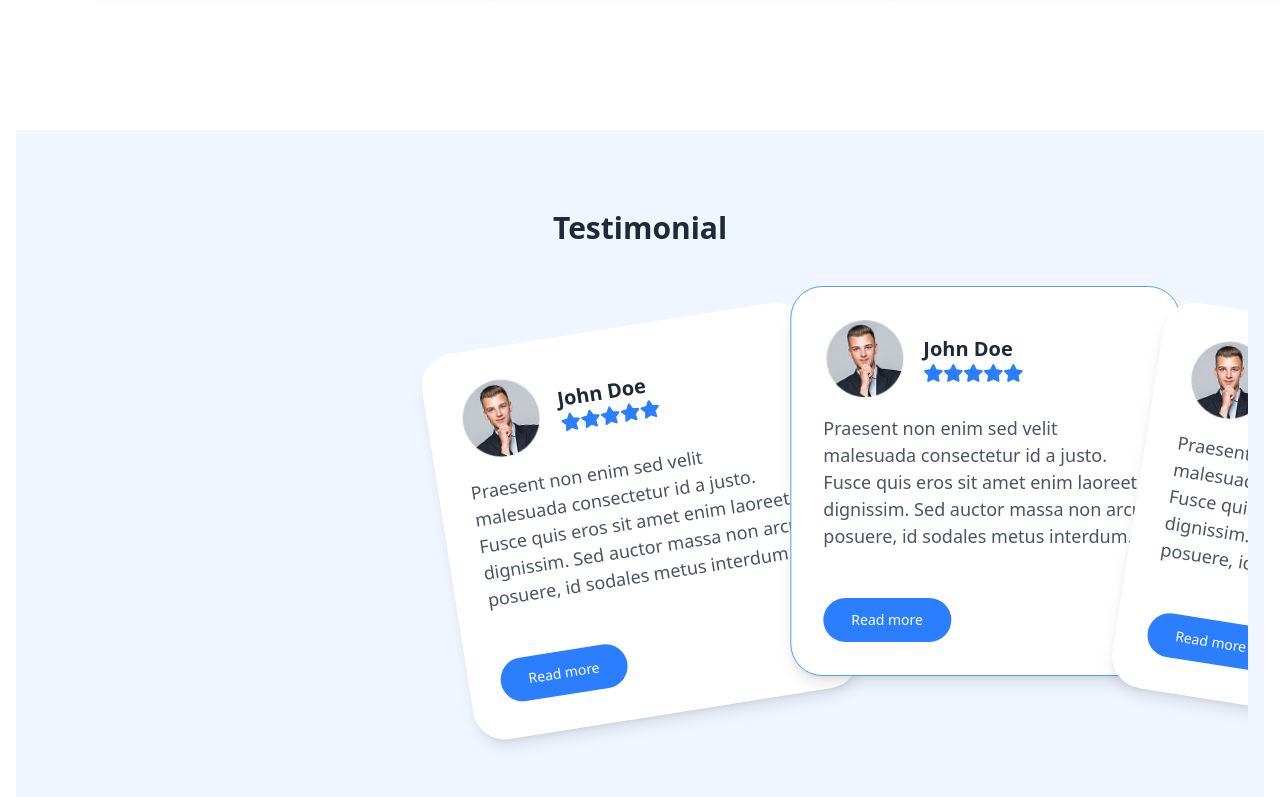
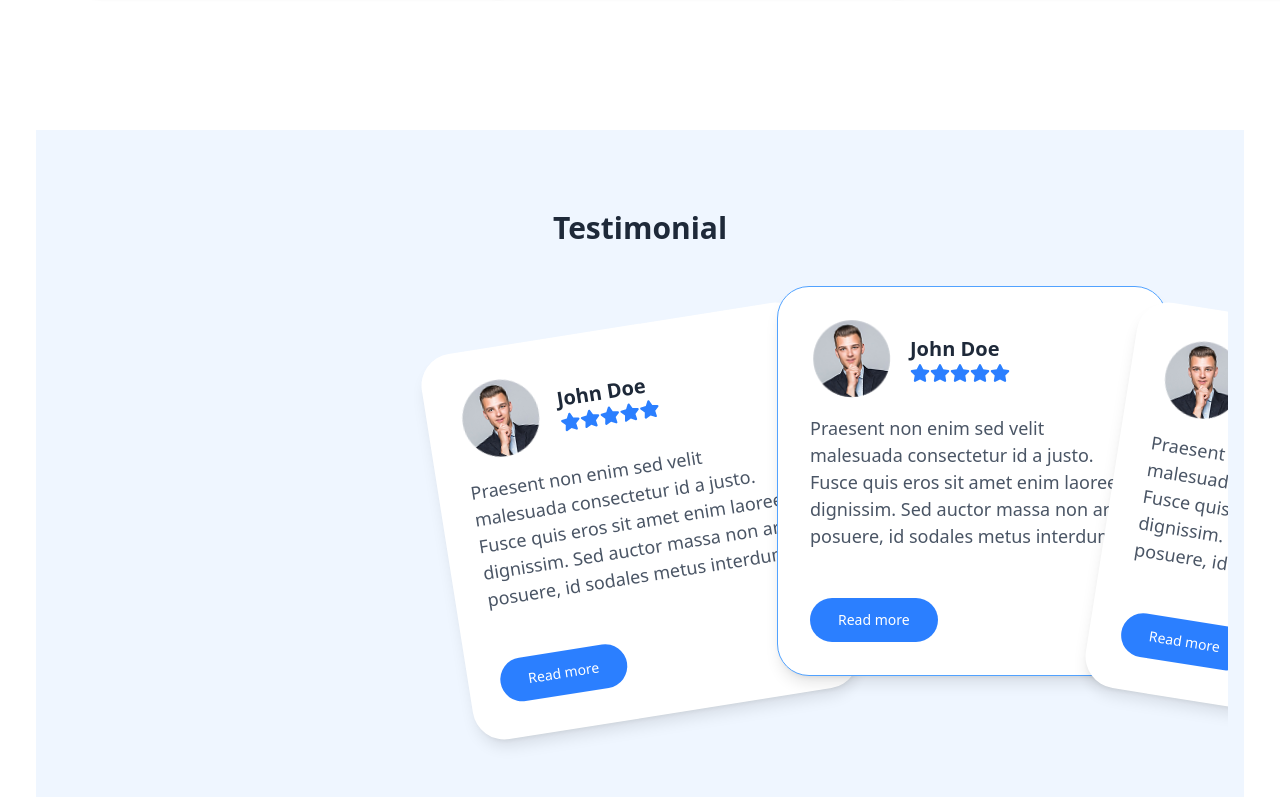
Before and after one commit to CoderGitin/autoware_testfile, a Next.js app: page / in a window 1280 px wide. Shown: the part 3403-4200 px from the top of the page. Built offline with nearby package versions, Linux system fonts and the light colour scheme.

Commit message:
patch update 1.0.3

```diff
--- a/src/app/components/Contact.tsx
+++ b/src/app/components/Contact.tsx
@@ -2,7 +2,7 @@ import React from 'react';
 import Image from 'next/image';
 export default function ContactForm() {
   return (
-    <div className="min-h-screen bg-white flex items-center justify-center p-6 pr-10">
+    <div className="min-h-screen bg-white flex items-center justify-center p-6 pr-10 mr-5">
       <div className="grid md:grid-cols-2 gap-12 w-full max-w-6xl">
         {/* Left Side */}
         <div className="flex flex-col justify-center items-start mr-7 ml-[-40px]">
--- a/src/app/components/Homepgtest.tsx
+++ b/src/app/components/Homepgtest.tsx
@@ -45,7 +45,7 @@ const testimonials = [
 
 export default function HomepgTest() {
   return (
-    <div className="bg-blue-50 pt-20 pb-24 px-4 text-center overflow-visible">
+    <div className="bg-blue-50 pt-20 pb-24 px-4 text-center overflow-visible mx-5">
       <h2 className="text-3xl font-bold text-gray-800 mb-10">Testimonial</h2>
 
       <div className="relative overflow-visible">
```
